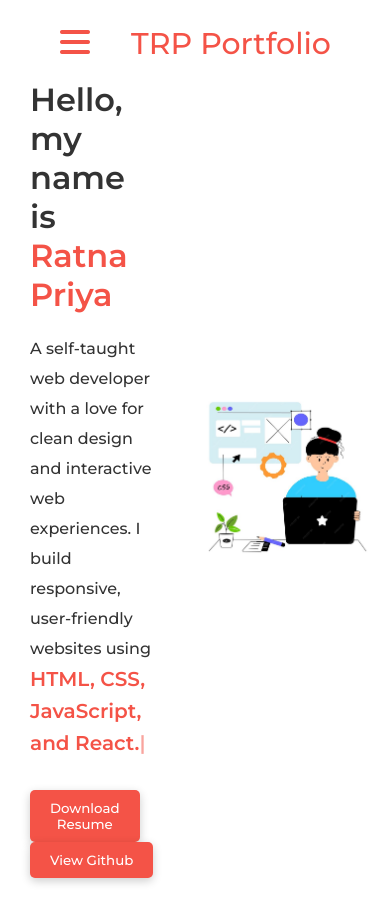
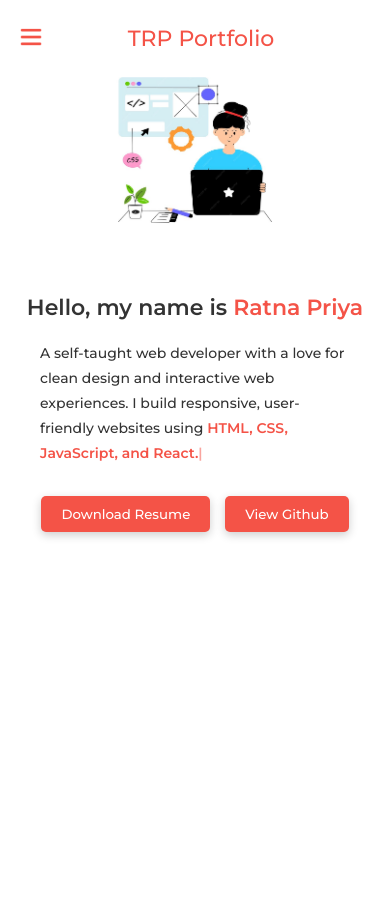
Before and after one commit to RatnaPriya-2/portfolio, a plain HTML site: page index.html in a window 390 px wide. After the commit the page ends 844 px from the top, so only its background shows below. Drawn offline with nearby package versions, Linux system fonts and the light colour scheme.

Commit message:
added some css

```diff
--- a/data.js
+++ b/data.js
@@ -155,6 +155,18 @@ export const reactProjects = [
       code: "https://github.com/RatnaPriya-2/cocktaildb",
     },
   },
+  {
+    id: 5,
+    image: "./assets/shopee.png",
+    title: "Shopee Clone",
+    description:
+      "A mini e-commerce interface displaying products from a dummy JSON. Users can add to cart or wishlist, adjust quantities, and remove items.",
+    techStack: ["./assets/react.png", "./assets/css-3.png"],
+    links: {
+      liveDemo: "https://shopee-clone.netlify.app/",
+      code: "https://github.com/RatnaPriya-2/shopee-clone",
+    },
+  },
 ];
 
 export const bigReactProjects = [
@@ -208,13 +220,12 @@ export const bigReactProjects = [
     description:
       "A fully responsive Netflix-inspired movie streaming interface using React, featuring TMDB integration for real-time content browsing.",
     features: [
-      "Sign Up and SIgn In feature using Firebase and Firestore",
+      "Sign Up and Sign In feature using Firebase and Firestore",
       "User-friendly movie and TV show browsing",
       "Dynamic movie data fetched from TMDB API",
       "Language-based and Genre based movie filtering",
       "Watch page with trailer support",
       "Responsive design for all screen sizes",
-      "Reusable components and clean code structure",
     ],
     techStack: [
       "./assets/react.png",
@@ -237,4 +248,30 @@ export const bigReactProjects = [
       authentication: ["Firebase", "Firestore"],
     },
   },
+  {
+    id: 3,
+    name: "YouTube-Clone",
+    image: "./assets/youtube.png",
+    title: "YouTube Clone - Video Streaming App",
+    description:
+      "A responsive YouTube-inspired video streaming web app built with React, using the YouTube Data API for real-time video content, search, and category-based filtering.",
+    features: [
+      "Browse trending and popular videos by category using YouTube Data API",
+      "Search functionality with dynamic video listing",
+      "Video watch page with full details and statistics",
+      "Sidebar navigation with collapsible categories",
+      "Responsive UI with Tailwind CSS utility classes",
+      "State management using React Context API",
+    ],
+    techStack: ["./assets/react.png", "./assets/tailwind.png"],
+    links: {
+      liveDemo: "https://yt-clone-2.netlify.app/",
+      code: "https://github.com/RatnaPriya-2/youtube-clone",
+    },
+    technologies: {
+      frontend: ["React", "React Router", "Context API", "Axios"],
+      styling: ["Tailwind CSS", "Responsive Design", "Utility-first Styling"],
+      api: ["YouTube Data API v3"],
+    },
+  },
 ];
--- a/style.css
+++ b/style.css
@@ -39,7 +39,7 @@
   min-width: 100%;
   display: flex;
   align-items: center;
-  justify-content: center;
+  justify-content: flex-start;
   gap: 40px;
   position: fixed;
   top: 0;
@@ -54,6 +54,8 @@
   font-size: 30px;
   font-weight: 500;
   display: none;
+  flex: 1;
+  text-align: center;
 }
 
 .left-section .close-btn {
@@ -65,6 +67,7 @@
 
 .left-section .logo {
   text-align: center;
+  margin-left: -20px;
   margin: 20px;
   padding: 15px;
   font-size: 32px;
@@ -216,7 +219,8 @@ button:nth-of-type(1) {
   font-weight: 500;
   padding: 40px 0px;
   max-height: 100vh;
-  overflow: auto;
+  max-width: 90%;
+
   width: 100%;
 }
 
@@ -370,6 +374,10 @@ form {
   display: flex;
   gap: 13px;
 }
+.projects-grid {
+  padding-bottom: 20px;
+}
+
 .project-links button {
   padding: 0px;
   height: 28px;
@@ -388,7 +396,7 @@ form {
   /* padding: 7px 10px; */
 }
 
-@media (max-width: 768px) {
+@media (max-width: 821px) {
   .main-container {
     flex-direction: column; /* Stack left and right sections */
   }
@@ -396,11 +404,17 @@ form {
   .hamburger {
     display: block;
   }
+  .hamburger img {
+    width: 22px;
+  }
   .header {
     display: flex;
   }
   .header .logo {
     display: block;
+    font-size: 22px;
+    font-weight: 500;
+    margin-left: -50px;
   }
 
   .left-section {
@@ -429,12 +443,13 @@ form {
 
   .right-section {
     margin-top: 50px;
-    flex: none; /* Reset flex grow */
+    flex-direction: column;
     width: 100%; /* Take full width */
   }
 
   .image img {
     width: 100%; /* Image takes full width */
+    height: 200px;
   }
 
   .projects-container {
@@ -445,13 +460,35 @@ form {
     padding: 0px;
   }
 
+  .content {
+    order: 2;
+  }
+  .content .hello {
+    text-align: center;
+    font-size: 22px;
+  }
+  .content .desc {
+    padding: 0px 20px;
+    margin-bottom: 30px;
+    line-height: 25px;
+    font-size: 14px;
+  }
+
+  .content .desc span {
+    font-size: 14px;
+  }
+
+  .buttons-block {
+    display: flex;
+    justify-content: center;
+  }
   .content,
   .about-me,
   .contact-me,
   form,
   .personal-details {
     margin: 20px; /* Adjust margins */
-    padding: 10px;
+    padding: 20px;
     width: 100%; /* Take full width */
   }
 
@@ -476,3 +513,26 @@ form {
     justify-content: space-around;
   }
 }
+
+@media (min-width: 821px) {
+  .small-projects {
+    flex-direction: row;
+    justify-content: center;
+  }
+
+  .project-card {
+    width: 320px;
+  }
+  .right-section {
+    margin-top: 50px;
+    flex-direction: column;
+    width: 100%; /* Take full width */
+  }
+  .content {
+    order: 2;
+  }
+
+  .personal-details{
+    width:60%;
+  }
+}
```
Also changed, not shown: assets/youtube.png (added).
